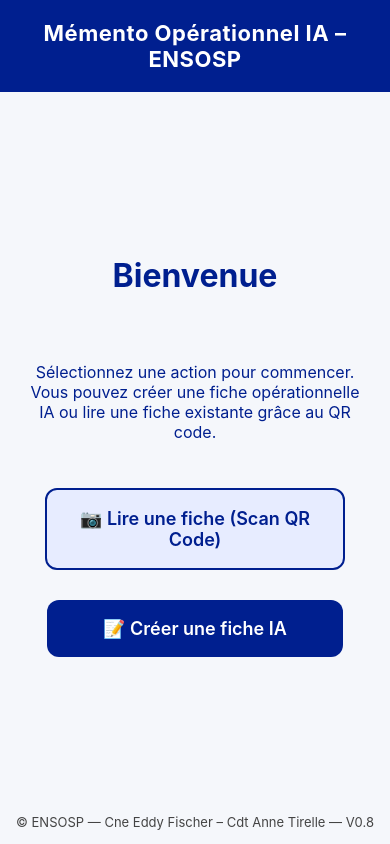
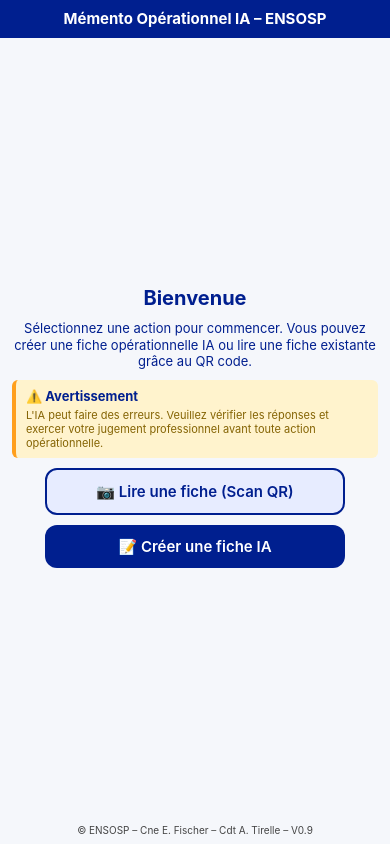
Before and after one commit to ensosp-memento-ia/Memento-v0.9, a plain HTML site: page index.html in a window 390 px wide. Drawn offline with Linux system fonts and the light colour scheme; a web font is replaced by a local one.

Commit message:
Update index.html

```diff
--- a/index.html
+++ b/index.html
@@ -10,11 +10,15 @@
 
   <!-- Style ENSOSP -->
   <style>
+    * {
+      margin: 0;
+      padding: 0;
+      box-sizing: border-box;
+    }
+
     body {
       font-family: "Inter", sans-serif;
       background: #f5f7fb;
-      margin: 0;
-      padding: 0;
       display: flex;
       flex-direction: column;
       min-height: 100vh;
@@ -23,12 +27,12 @@
 
     header {
       background: #001F8F;
-      padding: 20px;
+      padding: 12px 15px;
       text-align: center;
       color: white;
-      font-size: 22px;
+      font-size: 16px;
       font-weight: 700;
-      letter-spacing: 0.5px;
+      line-height: 1.2;
     }
 
     main {
@@ -37,16 +41,48 @@
       flex-direction: column;
       align-items: center;
       justify-content: center;
-      padding: 30px;
-      gap: 30px;
+      padding: 15px;
+      gap: 12px;
       text-align: center;
+    }
+
+    h1 {
+      font-size: 22px;
+      color: #001F8F;
+      margin: 0;
+    }
+
+    main > p {
+      max-width: 600px;
+      margin: 0;
+      font-size: 14px;
+      line-height: 1.4;
+    }
+
+    .disclaimer {
+      max-width: 600px;
+      background: #fff3cd;
+      border-left: 4px solid #ff9f1c;
+      padding: 10px 12px;
+      text-align: left;
+      font-size: 12px;
+      border-radius: 6px;
+      color: #856404;
+    }
+
+    .disclaimer strong {
+      display: block;
+      margin-bottom: 4px;
+      color: #001F8F;
+      font-size: 13px;
     }
 
     .btn {
       display: block;
-      width: 260px;
-      padding: 18px;
-      font-size: 18px;
+      width: 100%;
+      max-width: 300px;
+      padding: 14px;
+      font-size: 16px;
       font-weight: 600;
       border-radius: 12px;
       text-decoration: none;
@@ -73,10 +109,69 @@
     }
 
     footer {
-      padding: 14px;
+      padding: 10px;
       text-align: center;
-      font-size: 13px;
+      font-size: 11px;
       color: #444;
+    }
+
+    /* Mobile optimization - ultra compact */
+    @media (max-width: 768px) {
+      header {
+        padding: 10px 12px;
+        font-size: 15px;
+      }
+
+      h1 {
+        font-size: 20px;
+      }
+
+      main {
+        padding: 12px;
+        gap: 10px;
+      }
+
+      main > p {
+        font-size: 13px;
+        line-height: 1.3;
+      }
+
+      .disclaimer {
+        font-size: 11px;
+        padding: 8px 10px;
+      }
+
+      .btn {
+        padding: 12px;
+        font-size: 15px;
+      }
+
+      footer {
+        font-size: 10px;
+        padding: 8px;
+      }
+    }
+
+    /* Très petits écrans */
+    @media (max-width: 375px) {
+      header {
+        padding: 8px 10px;
+        font-size: 14px;
+      }
+
+      h1 {
+        font-size: 18px;
+      }
+
+      main {
+        padding: 10px;
+        gap: 8px;
+      }
+
+      .btn {
+        padding: 11px;
+        font-size: 14px;
+      }
     }
   </style>
 </head>
@@ -88,19 +183,24 @@
   <main>
 
     <h1>Bienvenue</h1>
-    <p style="max-width:600px;">
-      Sélectionnez une action pour commencer.
-      Vous pouvez créer une fiche opérationnelle IA ou lire une fiche existante grâce au QR code.
+
+    <p>
+      Sélectionnez une action pour commencer. Vous pouvez créer une fiche opérationnelle IA ou lire une fiche existante grâce au QR code.
     </p>
 
-    <a href="scan.html" class="btn btn-scan">📷 Lire une fiche (Scan QR Code)</a>
+    <div class="disclaimer">
+      <strong>⚠️ Avertissement</strong>
+      L'IA peut faire des erreurs. Veuillez vérifier les réponses et exercer votre jugement professionnel avant toute action opérationnelle.
+    </div>
+
+    <a href="scan.html" class="btn btn-scan">📷 Lire une fiche (Scan QR)</a>
 
     <a href="create.html" class="btn btn-create">📝 Créer une fiche IA</a>
 
   </main>
 
   <footer>
-    © ENSOSP — Cne Eddy Fischer – Cdt Anne Tirelle — V0.8
+    © ENSOSP – Cne E. Fischer – Cdt A. Tirelle – V0.9
   </footer>
 
 </body>
```
